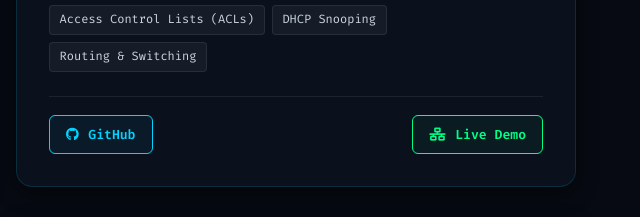
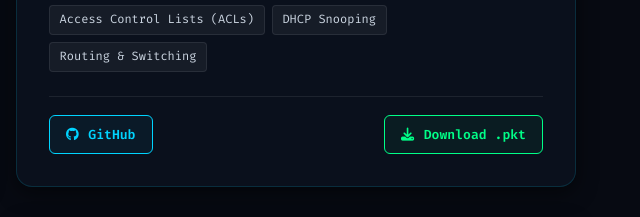
Before and after one commit to bini576/bini576.github.io, a plain HTML site: page index.html in a window 1280 px wide. Shown: the part 5492-5709 px from the top of the page, 640-1280 px from the left. Drawn offline with Linux system fonts and the light colour scheme; animation ran at ten frames a second.

Commit message:
fix: update network design demo link text to Download .pkt

```diff
--- a/index.html
+++ b/index.html
@@ -624,7 +624,7 @@
                 <i class="fa-brands fa-github"></i> GitHub
               </a>
               <a href="https://bini576.github.io/Secure-compuse-network-design/demo/" target="_blank" rel="noopener noreferrer" class="btn btn-outline-green btn-sm">
-                <i class="fa-solid fa-network-wired"></i> Live Demo
+                <i class="fa-solid fa-download"></i> Download .pkt
               </a>
             </div>
           </div>
```
